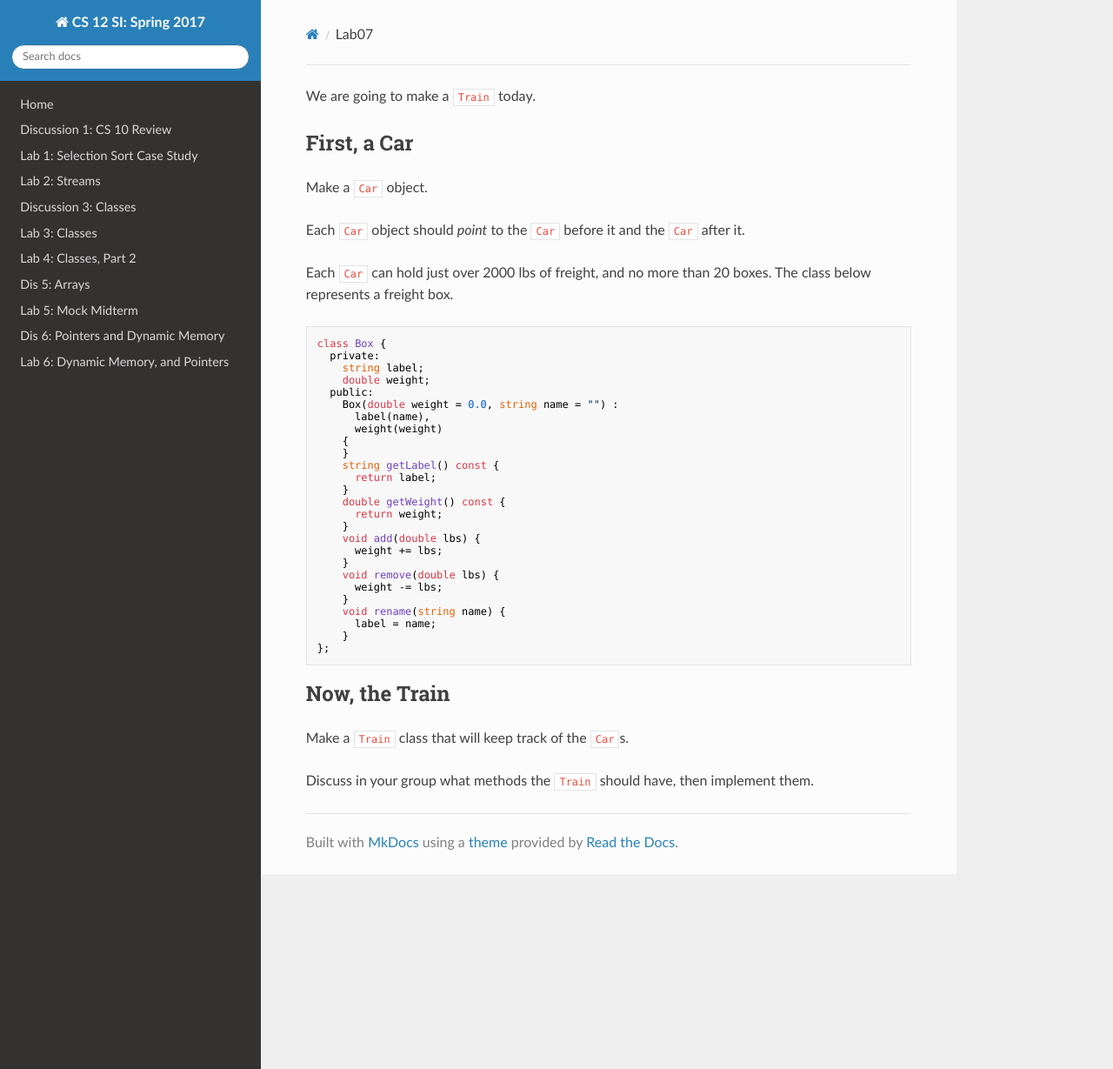
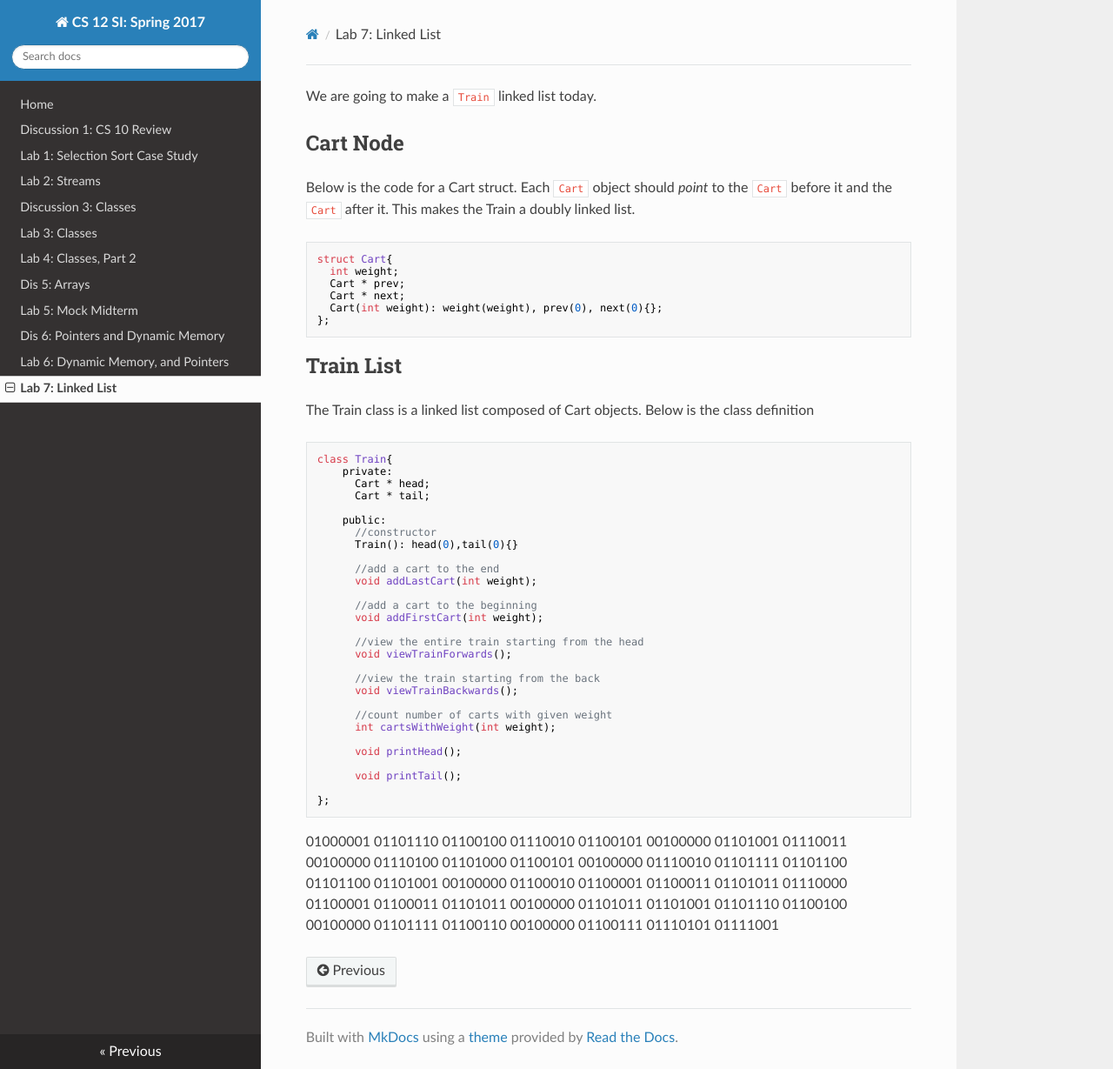
Before and after one commit to cs-si-ucr/cs12, an MkDocs documentation site: the page built from docs/lab07.md, in a window 1280 px wide and 1229 px high. Shown: the whole window at 87% size. Built offline with MkDocs 1.6.1, drawn with Linux system fonts in a browser that asks for light colours; nearby versions of some CDN libraries; old or Windows-style settings are respelled for this version of MkDocs.

Commit message:
Updating lab7

````diff
--- a/docs/lab07.md
+++ b/docs/lab07.md
@@ -1,49 +1,57 @@
-We are going to make a `Train` today.
+We are going to make a `Train` linked list today.
 
-
-First, a Car
+Cart Node
 ---
 
-Make a `Car` object.
-
-Each `Car` object should *point* to the `Car` before it and the `Car` after it.
-
-Each `Car` can hold just over 2000 lbs of freight, and no more than 20 boxes.
-The class below represents a freight box.
+Below is the code for a Cart struct.
+Each `Cart` object should *point* to the `Cart` before it and the `Cart` after it.
+This makes the Train a doubly linked list.
 
 ```c++
-class Box {
-  private:
-    string label;
-    double weight;
-  public:
-    Box(double weight = 0.0, string name = "") :
-      label(name),
-      weight(weight)
-    {
-    }
-    string getLabel() const {
-      return label;
-    }
-    double getWeight() const {
-      return weight;
-    }
-    void add(double lbs) {
-      weight += lbs;
-    }
-    void remove(double lbs) {
-      weight -= lbs;
-    }
-    void rename(string name) {
-      label = name;
-    }
+struct Cart{
+  int weight;
+  Cart * prev;
+  Cart * next;
+  Cart(int weight): weight(weight), prev(0), next(0){};
+};
+```
+
+Train List
+---
+The Train class is a linked list composed of Cart objects.
+Below is the class definition
+
+```c++
+class Train{
+    private:
+      Cart * head;
+      Cart * tail;
+
+    public:
+      //constructor
+      Train(): head(0),tail(0){}
+
+      //add a cart to the end
+      void addLastCart(int weight);
+
+      //add a cart to the beginning
+      void addFirstCart(int weight);
+
+      //view the entire train starting from the head
+      void viewTrainForwards();
+
+      //view the train starting from the back
+      void viewTrainBackwards();
+
+      //count number of carts with given weight
+      int cartsWithWeight(int weight);
+
+      void printHead();
+
+      void printTail();
+
 };
 ```
 
 
-Now, the Train
----
-
-Make a `Train` class that will keep track of the `Car`s.
-
-Discuss in your group what methods the `Train` should have, then implement them.
+01000001 01101110 01100100 01110010 01100101 00100000 01101001 01110011 00100000 01110100 01101000 01100101 00100000 01110010 01101111 01101100 01101100 01101001 00100000 01100010 01100001 01100011 01101011 01110000 01100001 01100011 01101011 00100000 01101011 01101001 01101110 01100100 00100000 01101111 01100110 00100000 01100111 01110101 01111001
--- a/mkdocs.yml
+++ b/mkdocs.yml
@@ -19,7 +19,7 @@ pages:
     - [lab06.md, "Lab 6: Dynamic Memory, and Pointers"]
    # - [dis06_2.md, "Week 6 Dis 2: Choose Your Own Exercise"]
    # - [dis07_1.md, "Week 7 Dis 1: Linked List Basics"]
-   # - [lab07.md, "Lab Week 7: Trains, Cars, and Dynamic Memory"]
+    - [lab07.md, "Lab 7: Linked List"]
    # - [dis07_2.md, "Week 7 Dis 2: Trains, Cars, and Dynamic Memory"]
    # - [dis08_1.md, "Week 8 Dis 1: Midterm Review and Recursion"]
    # - [lab08.md, "Lab Week 8: Recursion"]
````
